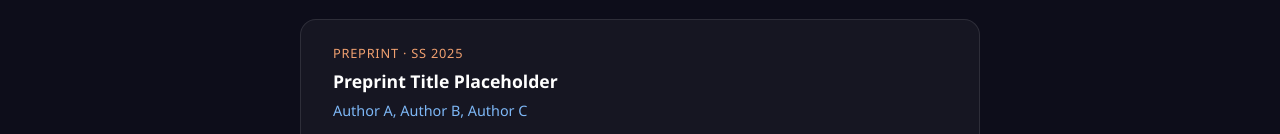
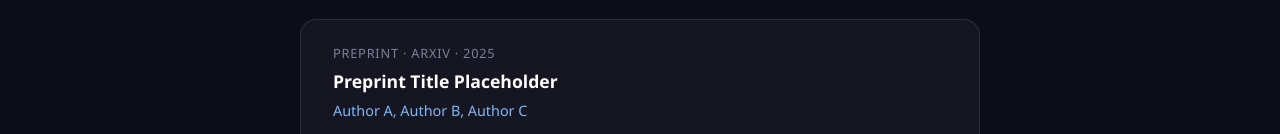
Before and after one commit to alan-turing-institute/autox, a SvelteKit app: page / in a window 1280 px wide. Shown: the part 1547-1681 px from the top of the page. Built offline with nearby package versions, Linux system fonts and the light colour scheme.

Commit message:
rm preprint styling

```diff
--- a/src/routes/+page.svelte
+++ b/src/routes/+page.svelte
@@ -91,7 +91,7 @@
 
 		<div class="paper-card">
 			<div class="paper-meta">
-				<span class="venue preprint">Preprint · ß 2025</span>
+				<span class="venue preprint">Preprint · arXiv · 2025</span>
 			</div>
 			<h3 class="paper-title">Preprint Title Placeholder</h3>
 			<p class="paper-authors">Author A, Author B, Author C</p>
@@ -282,9 +282,9 @@
 		letter-spacing: 0.06em;
 	}
 
-	.venue.preprint {
+	/* .venue.preprint {
 		color: #f0a070;
-	}
+	} */
 
 	.paper-title {
 		font-size: 1.1rem;
```
